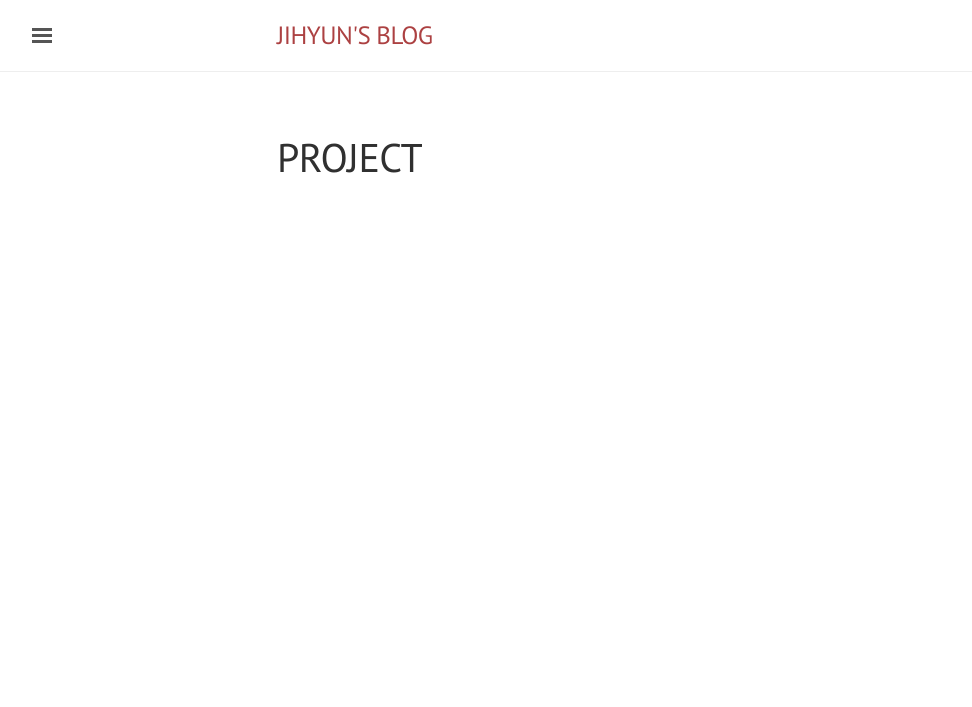
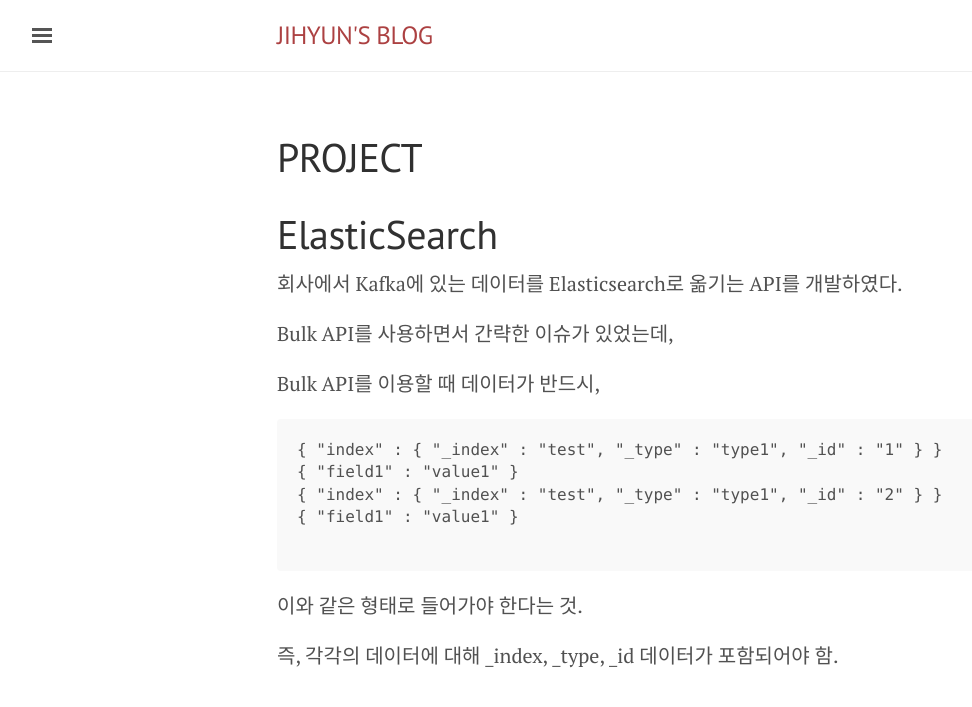
Before and after one commit to jihyun00/jihyun00.github.com, a Jekyll site: the page built from _posts/2016-08-09-Elastcsearch.md, in a window 1280 px wide. Shown: the top 707 px of the page, without its empty margins (3-975 px from the left). Built offline with Jekyll 4.4.1, drawn with Linux system fonts in a browser that asks for light colours.

Commit message:
add elasticsearch issue

````diff
--- /dev/null
+++ b/_posts/2016-08-09-Elastcsearch.md
@@ -0,0 +1,24 @@
+---
+layout: page
+title: PROJECT
+permalink: /project
+---
+
+# ElasticSearch
+
+회사에서 Kafka에 있는 데이터를 Elasticsearch로 옮기는 API를 개발하였다.
+
+Bulk API를 사용하면서 간략한 이슈가 있었는데,
+
+Bulk API를 이용할 때 데이터가 반드시,
+
+```
+{ "index" : { "_index" : "test", "_type" : "type1", "_id" : "1" } }
+{ "field1" : "value1" }
+{ "index" : { "_index" : "test", "_type" : "type1", "_id" : "2" } }
+{ "field1" : "value1" }
+
+```
+이와 같은 형태로 들어가야 한다는 것.
+
+즉, 각각의 데이터에 대해 _index, _type, _id 데이터가 포함되어야 함.
````
Also changed, not shown: _posts/2016-07-09-kafka.md (+5 -0 lines), _posts/2016-07-09-elasticsearch.md (deleted).
